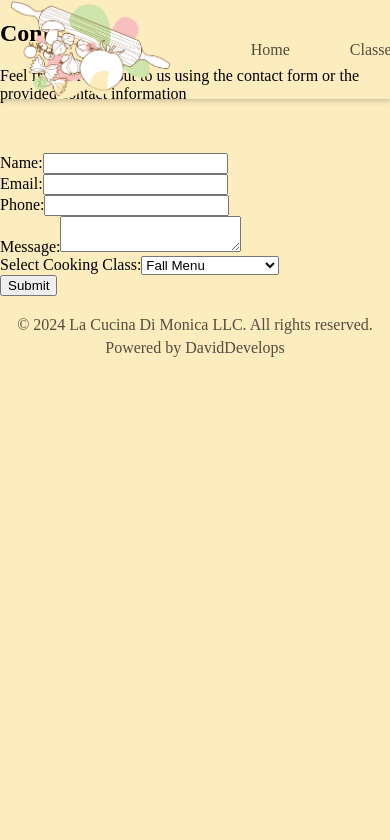
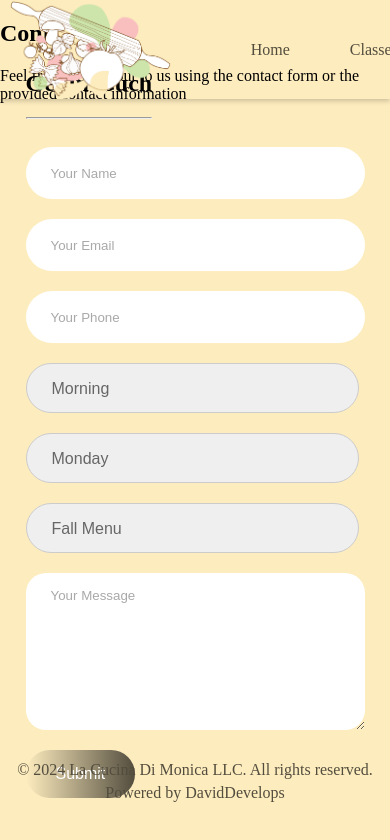
Before and after one commit to djmacy/cucina-di-monica-react, a React (Create React App) app: page /contact in a window 390 px wide. Shown: the top 840 px of the page. Built offline with nearby package versions, Linux system fonts and the light colour scheme.

Commit message:
contact form styling

```diff
--- a/src/components/ContactForm.css
+++ b/src/components/ContactForm.css
@@ -5,37 +5,105 @@
     padding: 20px;
     border: 1px solid #ddd;
     border-radius: 8px;
+
 }
 
-/* Add more styles as needed */
-form {
-    margin-top: 50px;
+.contact-container {
+    height: 75vh;
+    display: flex;
+    align-items: center;
+    justify-content: space-evenly;
+
 }
 
-.formRow {
-    margin: 10px 0 20px 0;
+.contact-left {
+    display: flex;
+    flex-direction: column;
+    align-items: start;
+    gap: 20px;
 }
 
-.formInput {
-    padding: 15px 10px;
+.contact-left-title h2 {
+    font-weight: 600;
+    color: #534d3e;
+    font-size: 40px;
+    margin-bottom: 5px;
 }
 
-.errorMessage {
-    color: #f45532;
-    font-size: 14px;
-    margin: 0;
-    padding: 0;
+.contact-left-title hr{
+    border: none;
+    width: 120px;
+    height: 5px;
+    background-color: #fdecbe;
+    border-radius: 10px;
+    margin-bottom: 20px;
 }
 
-.submit-btn {
-    padding: 15px 50px;
-    border-radius: 10px;
-    margin-bottom: 25px;
+.contact-inputs {
+    width: 400px;
+    height: 50px;
+    border: none;
+    outline: none;
+    padding-left: 25px;
+    font-weight: 500;
+    color: #666;
+    border-radius: 50px;
+}
+
+.contact-left textarea{
+    height:140px;
+    padding-top: 15px;
+    border-radius: 20px;
+}
+
+.contact-left select{
+    width: 430px;
+    height: 50px;
+    font-size: 16px;
+    border: 1px solid #CCC;
+    -webkit-appearance: none;
+    -moz-appearance: none;
+    appearance: none;
+}
+
+.contact-inputs:focus {
+    border: 2px solid #534d3e;
+}
+
+.contact-inputs::placeholder {
+    color: #a9a9a9;
+    font-family: sans-serif;
+}
+
+.contact-left button {
+    display: flex;
+    alight-items: center;
+    padding: 15px 30px;
+    font-size: 16px;
+    color: #fff;
+    gap: 10px;
+    border: none;
+    border-radius: 50px;
+    background: linear-gradient(270deg, #534d3e, #fdecbe);
+    cursor: pointer;
+}
+
+.contact-left button img {
+    hieght: 15px;
+}
+
+.contact-right img {
+    width: 500px;
 }
 
 @media (max-width: 768px) {
-    .submit-message {
-        width: 125px;
-        margin-left: 200px;
+    .contact-inputs {
+        width: 80vw;
+    }
+    .contact-left select {
+        width: 85.5vw;
+    }
+    .contact-right {
+        display: none;
     }
 }
--- a/src/components/ContactForm.js
+++ b/src/components/ContactForm.js
@@ -3,6 +3,8 @@ import "./ContactForm.css"
 import emailjs from '@emailjs/browser';
 
 const serviceId = 'service_x3wcoak';
+const urlRegex = /(?:https?|ftp):\/\/[^\s/$.?#].\s*/gi;
+const seoRegex = /SEO/i;
 const ContactForm = () => {
     const form = useRef();
 
@@ -11,7 +13,9 @@ const ContactForm = () => {
         email: '',
         phone: '',
         message: '',
-        course: ''
+        course: '',
+        time: '',
+        day: ''
     });
 
     const handleChange = (e) => {
@@ -22,50 +26,75 @@ const ContactForm = () => {
         }));
     };
 
+    function clearForm(message) {
+        alert(message);
+        form.current.reset();
+        setFormData({
+            name: '',
+            email: '',
+            phone: '',
+            message: '',
+            course: '',
+            time: '',
+            day: ''
+        });
+    }
+
     const handleSubmit = (e) => {
         e.preventDefault();
-        //logic here
+
+
+        if (formData.message && urlRegex.test(formData.message)) {
+            // Display an alert or handle the case where a URL is found in the message
+            clearForm('Not interested... Sell that elsewhere.');
+            return; // exit the function
+        }
+        if (formData.message && seoRegex.test(formData.message)) {
+            // Display an alert or handle the case where "SEO" is found in the message
+            clearForm('Nice try. My Validation is superior to your bot :)');
+            return; // exit the function
+        }
+
         emailjs
             .sendForm(serviceId, 'template_tgdohai', form.current, {
                 publicKey: 'ltJZY1kdODXr96tLF',
             })
             .then(
                 () => {
-                    console.log('SUCCESS!');
+                    clearForm('SUCCESS! Monica will get back to you as soon as possible');
                 },
                 (error) => {
-                    console.log('FAILED...', error.text);
+                    clearForm('FAILED...', error.text);
                 },
             );
 
-        console.log('Form data submitted:', formData);
+        //console.log('Form data submitted:', formData);
     };
 
     return (
-        <form ref={form} onSubmit={handleSubmit}>
-            <label>
-                Name:
-                <input type="text" name="name" value={formData.name} onChange={handleChange} />
-            </label>
-            <br />
-            <label>
-                Email:
-                <input type="email" name="email" value={formData.email} onChange={handleChange} />
-            </label>
-            <br />
-            <label>
-                Phone:
-                <input type="tel" name="phone" value={formData.phone} onChange={handleChange} />
-            </label>
-            <br />
-            <label>
-                Message:
-                <textarea name="message" value={formData.message} onChange={handleChange} />
-            </label>
-            <br />
-            <label>
-                Select Cooking Class:
-                <select name="course" value={formData.course} onChange={handleChange}>
+        <div className="contact-container">
+            <form className="contact-left" ref={form} onSubmit={handleSubmit}>
+                <div className="contact-title">
+                    <h2>Get in touch</h2>
+                    <hr/>
+                </div>
+                <input type="text" name="name" placeholder="Your Name" className="contact-inputs" value={formData.name} onChange={handleChange} required />
+                <input type="email" name="email" placeholder="Your Email" className="contact-inputs" value={formData.email} onChange={handleChange} required />
+                <input type="tel" name="phone" placeholder="Your Phone" className="contact-inputs" value={formData.phone} onChange={handleChange} />
+                <select name="time" placeholder="Select a time" className="contact-inputs" value={formData.time} onChange={handleChange}>
+                    <option value="Morning">Morning</option>
+                    <option value="Evening">Evening</option>
+                </select>
+                <select name="day" placeholder="Select a day" className="contact-inputs" value={formData.day} onChange={handleChange}>
+                    <option value="Monday">Monday</option>
+                    <option value="Tuesday">Tuesday</option>
+                    <option value="Wednesday">Wednesday</option>
+                    <option value="Thursday">Thursday</option>
+                    <option value="Friday">Friday</option>
+                    <option value="Saturday">Saturday</option>
+                    <option value="Sunday">Sunday</option>
+                </select>
+                <select name="course" placeholder="Select a course" className="contact-inputs" value={formData.course} onChange={handleChange}>
                     <option value="Fall Menu">Fall Menu</option>
                     <option value="Forest Menu">Forest Menu</option>
                     <option value="Gnocchi Menu">Gnocchi Menu</option>
@@ -78,11 +107,17 @@ const ContactForm = () => {
                     <option value="Vegetarian Menu">Vegetarian Menu</option>
                     <option value="Veneto Menu">Veneto Menu</option>
                 </select>
-            </label>
-            <br/>
-            <button type="submit">Submit</button>
-        </form>
+
+                <textarea name="message" placeholder="Your Message" className="contact-inputs" value={formData.message} onChange={handleChange} required />
+                <button type="submit">Submit {/*<img src="" alt="" />*/}</button>
+            </form>
+            <div className="contact-right">
+                {/*<img src="/assets/right_img.png" alt="" */}
+
+            </div>
+        </div>
     );
+
 };
 
 export default ContactForm;
```
